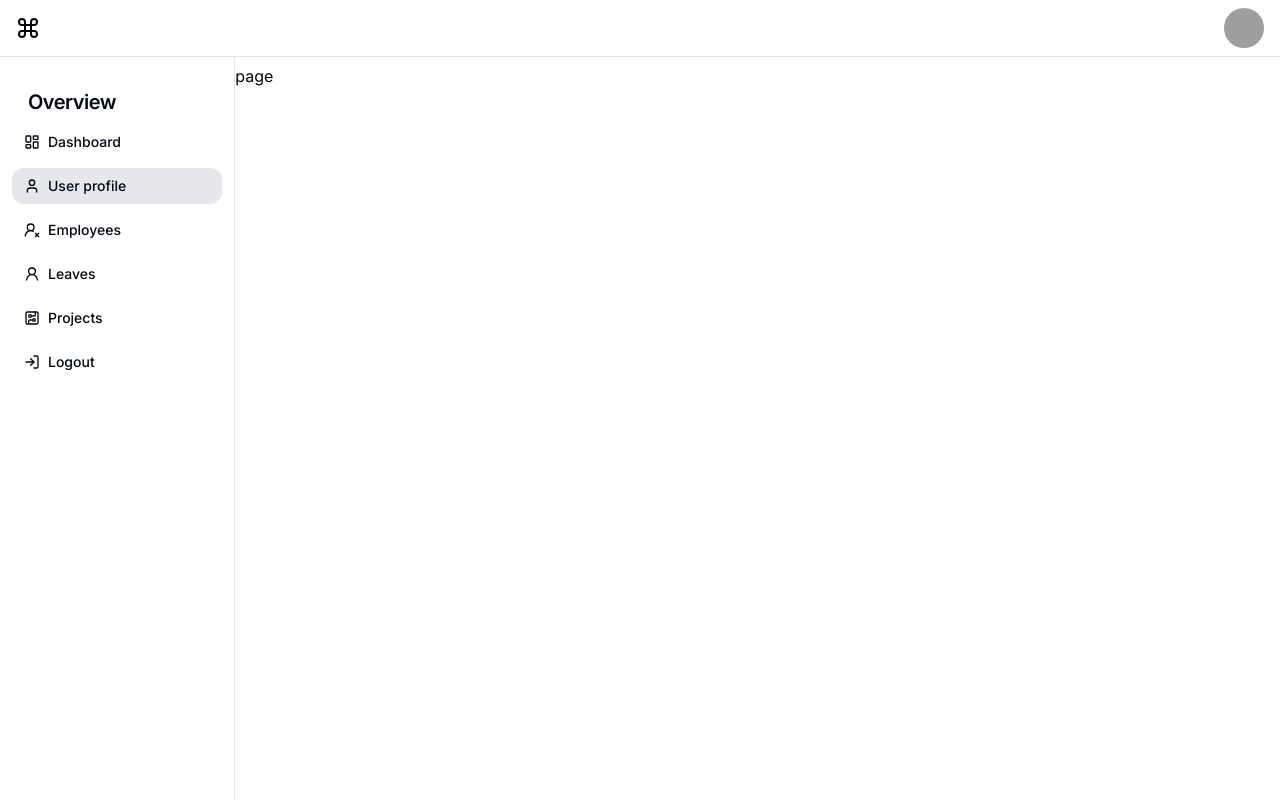
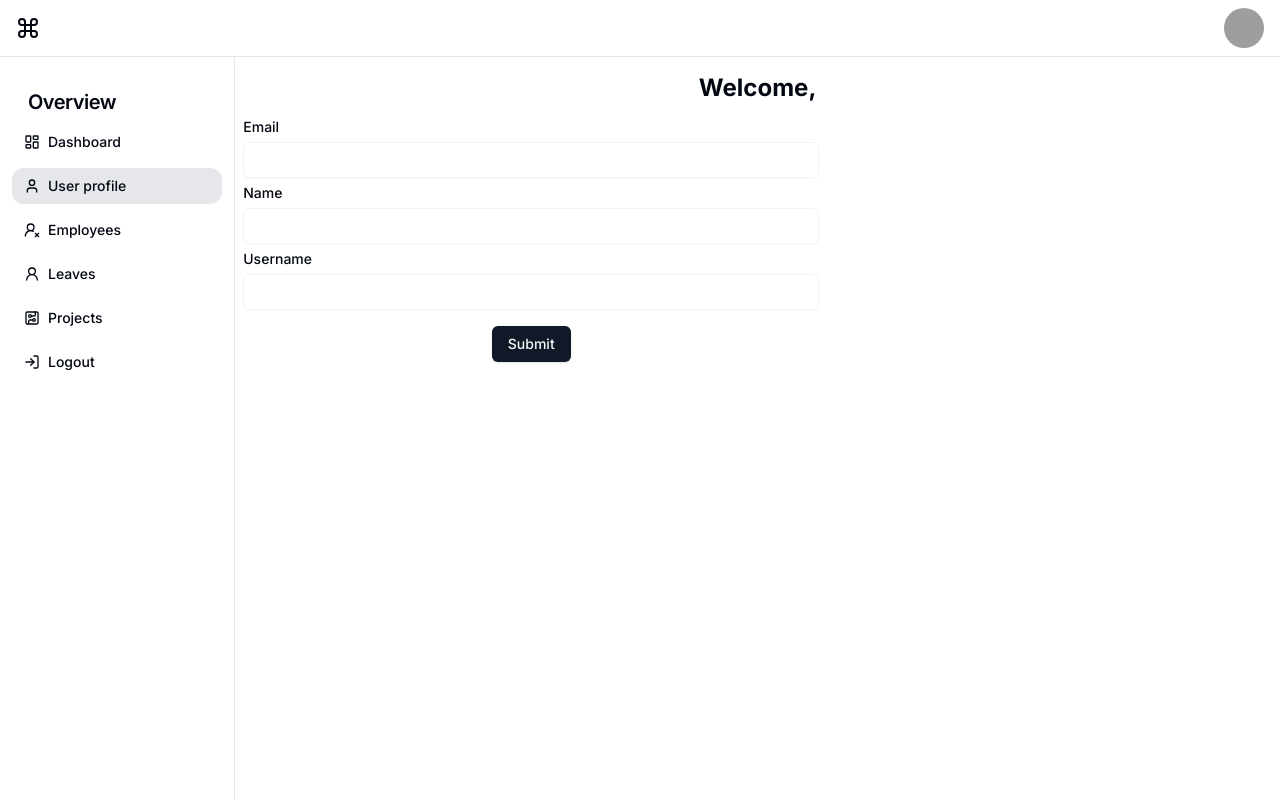
Before and after one commit to reveuse12/next-auth-zustand, a Next.js app: page /admin/user in a window 1280 px wide. Built offline with nearby package versions, Linux system fonts and the light colour scheme; grey boxes are pictures that could not be loaded.

Commit message:
quick fix and rename

```diff
--- a/src/app/admin/page.jsx
+++ b/src/app/admin/page.jsx
@@ -38,7 +38,6 @@ const Page = () => {
           employees: employee.data.employees,
         });
       } catch (error) {
-        console.error(error);
         toast.error("Something went wrong");
       }
     };
--- a/src/app/admin/projects/page.jsx
+++ b/src/app/admin/projects/page.jsx
@@ -1,7 +1,11 @@
 import React from "react";
 
 const page = () => {
-  return <div>page</div>;
+  return (
+    <div className="flex-1 space-y-4  md:p-2">
+      <h1>this is projects page</h1>
+    </div>
+  );
 };
 
 export default page;
--- a/src/app/admin/user/page.jsx
+++ b/src/app/admin/user/page.jsx
@@ -1,7 +1,37 @@
+"use client";
+import { Button } from "@/components/ui/button";
+import { Input } from "@/components/ui/input";
+import { Label } from "@/components/ui/label";
+import { AuthStore } from "@/store/store";
 import React from "react";
 
 const page = () => {
-  return <div>page</div>;
+  const user = AuthStore((state) => state.user);
+  console.log(user);
+  return (
+    <div className="flex-1 space-y-4   md:p-2">
+      <h1 className="text-2xl font-bold text-center">Welcome, {user?.name}</h1>
+      <form className="max-w-xl">
+        <div className="flex flex-col gap-2">
+          <Label htmlFor="email">Email</Label>
+          <Input id="email" value={user?.email} disabled />
+          <Label htmlFor="name">Name</Label>
+          <Input id="name" value={user?.name} disabled />
+          <Label htmlFor="username">Username</Label>
+          <Input id="username" value={user?.username} disabled />
+          {user?.isAdmin && (
+            <>
+              <Label htmlFor="role">Role</Label>
+              <Input id="role" value={user.isAdmin ? "Admin" : "no"} disabled />
+            </>
+          )}
+        </div>
+        <div className="flex justify-center mt-4">
+          <Button type="submit">Submit</Button>
+        </div>
+      </form>
+    </div>
+  );
 };
 
 export default page;
--- a/src/helpers/EmployeeDialog.jsx
+++ b/src/helpers/EmployeeDialog.jsx
@@ -205,7 +205,7 @@ const EmployeeDialog = ({ triggerText, employee, onSave, className }) => {
             onClick={handleSave}
             className="bg-primary text-white rounded-lg py-2 px-4 hover:bg-primary-dark focus:outline-none focus:ring-2 focus:ring-primary focus:ring-opacity-50"
           >
-            Save changes
+            {employee ? "Save" : "Add"}
           </Button>
         </DialogFooter>
       </DialogContent>
```
